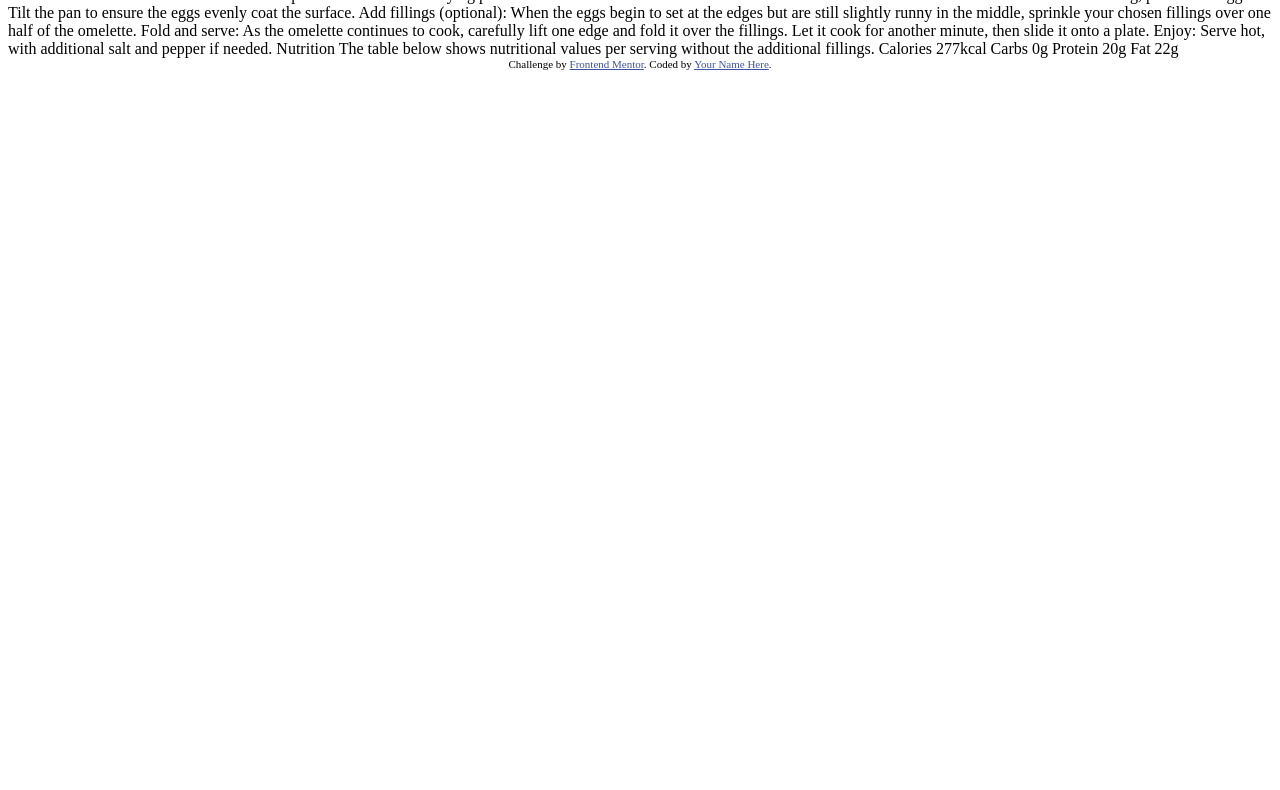
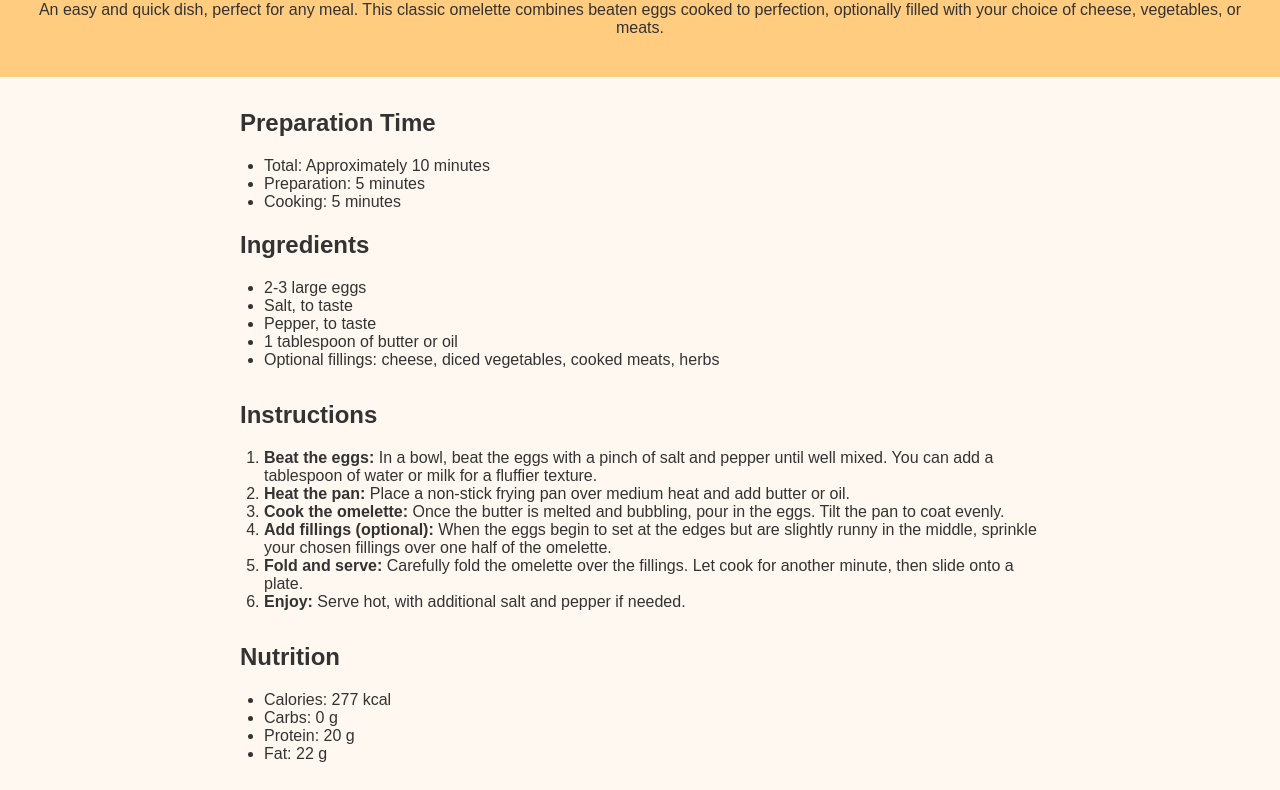
Before and after one commit to landreea03/recipe-page, a plain HTML site: page index.html in a window 1280 px wide. Shown: the part 76-866 px from the top of the page. Before the commit the page ends 800 px from the top, so only its background shows below. Drawn offline with Linux system fonts and the light colour scheme.

Commit message:
Add complete Recipe Page: HTML, CSS, images

```diff
--- a/index.html
+++ b/index.html
@@ -2,76 +2,69 @@
 <html lang="en">
 <head>
   <meta charset="UTF-8">
-  <meta name="viewport" content="width=device-width, initial-scale=1.0"> <!-- displays site properly based on user's device -->
-
-  <link rel="icon" type="image/png" sizes="32x32" href="./assets/images/favicon-32x32.png">
-
-  <title>Frontend Mentor | Recipe page</title>
-
-  <!-- Feel free to remove these styles or customise in your own stylesheet 👍 -->
-  <style>
-    .attribution { font-size: 11px; text-align: center; }
-    .attribution a { color: hsl(228, 45%, 44%); }
-  </style>
+  <meta name="viewport" content="width=device-width, initial-scale=1.0">
+  <title>Simple Omelette Recipe</title>
+  <link rel="stylesheet" href="style.css">
 </head>
 <body>
 
-  Simple Omelette Recipe
+<header>
+  <h1>Simple Omelette Recipe</h1>
+  <p>An easy and quick dish, perfect for any meal. This classic omelette combines beaten eggs cooked to perfection, optionally filled with your choice of cheese, vegetables, or meats.</p>
+</header>
 
-  An easy and quick dish, perfect for any meal. This classic omelette combines beaten eggs cooked
-  to perfection, optionally filled with your choice of cheese, vegetables, or meats.
+<main>
+  <section class="preparation-time">
+    <h2>Preparation Time</h2>
+    <ul>
+      <li>Total: Approximately 10 minutes</li>
+      <li>Preparation: 5 minutes</li>
+      <li>Cooking: 5 minutes</li>
+    </ul>
+  </section>
 
-  Preparation time
+  <section class="ingredients">
+    <h2>Ingredients</h2>
+    <ul>
+      <li>2-3 large eggs</li>
+      <li>Salt, to taste</li>
+      <li>Pepper, to taste</li>
+      <li>1 tablespoon of butter or oil</li>
+      <li>Optional fillings: cheese, diced vegetables, cooked meats, herbs</li>
+    </ul>
+  </section>
 
-  Total: Approximately 10 minutes
-  Preparation: 5 minutes
-  Cooking: 5 minutes
+  <section class="instructions">
+    <h2>Instructions</h2>
+    <ol>
+      <li><strong>Beat the eggs:</strong> In a bowl, beat the eggs with a pinch of salt and pepper until well mixed. You can add a tablespoon of water or milk for a fluffier texture.</li>
+      <li><strong>Heat the pan:</strong> Place a non-stick frying pan over medium heat and add butter or oil.</li>
+      <li><strong>Cook the omelette:</strong> Once the butter is melted and bubbling, pour in the eggs. Tilt the pan to coat evenly.</li>
+      <li><strong>Add fillings (optional):</strong> When the eggs begin to set at the edges but are slightly runny in the middle, sprinkle your chosen fillings over one half of the omelette.</li>
+      <li><strong>Fold and serve:</strong> Carefully fold the omelette over the fillings. Let cook for another minute, then slide onto a plate.</li>
+      <li><strong>Enjoy:</strong> Serve hot, with additional salt and pepper if needed.</li>
+    </ol>
+  </section>
 
-  Ingredients
+  <section class="nutrition">
+    <h2>Nutrition</h2>
+    <ul>
+      <li>Calories: 277 kcal</li>
+      <li>Carbs: 0 g</li>
+      <li>Protein: 20 g</li>
+      <li>Fat: 22 g</li>
+    </ul>
+  </section>
+  <figure>
+    <img src="assets/omelette.jpg" alt="A simple omelette on a plate">
+    <figcaption>Delicious Simple Omelette</figcaption>
+  </figure>
 
-  2-3 large eggs
-  Salt, to taste
-  Pepper, to taste
-  1 tablespoon of butter or oil
-  Optional fillings: cheese, diced vegetables, cooked meats, herbs
+</main>
 
-  Instructions
+<footer>
+  <p>Created by Andreea Lila</p>
+</footer>
 
-  Beat the eggs: In a bowl, beat the eggs with a pinch of salt and pepper until they are well mixed.
-  You can add a tablespoon of water or milk for a fluffier texture.
-
-  Heat the pan: Place a non-stick frying pan over medium heat and add butter or oil.
-
-  Cook the omelette: Once the butter is melted and bubbling, pour in the eggs. Tilt the pan to ensure
-  the eggs evenly coat the surface.
-
-  Add fillings (optional): When the eggs begin to set at the edges but are still slightly runny in the
-  middle, sprinkle your chosen fillings over one half of the omelette.
-
-  Fold and serve: As the omelette continues to cook, carefully lift one edge and fold it over the
-  fillings. Let it cook for another minute, then slide it onto a plate.
-
-  Enjoy: Serve hot, with additional salt and pepper if needed.
-
-  Nutrition
-
-  The table below shows nutritional values per serving without the additional fillings.
-
-  Calories
-  277kcal
-
-  Carbs
-  0g
-
-  Protein
-  20g
-
-  Fat
-  22g
-
-  <div class="attribution">
-    Challenge by <a href="https://www.frontendmentor.io?ref=challenge" target="_blank">Frontend Mentor</a>.
-    Coded by <a href="#">Your Name Here</a>.
-  </div>
 </body>
 </html>
--- /dev/null
+++ b/style.css
@@ -0,0 +1,49 @@
+body {
+    font-family: Arial, sans-serif;
+    margin: 0;
+    padding: 0;
+    background-color: #fff8f0;
+    color: #333;
+  }
+
+  header {
+    background-color: #ffcc80;
+    text-align: center;
+    padding: 1.5rem;
+  }
+
+  h1 {
+    margin: 0;
+  }
+
+  main {
+    max-width: 800px;
+    margin: 2rem auto;
+    padding: 0 1rem;
+  }
+
+  .ingredients, .instructions {
+    margin-bottom: 2rem;
+  }
+
+  ul, ol {
+    padding-left: 1.5rem;
+  }
+
+  figure {
+    text-align: center;
+    margin: 2rem 0;
+  }
+
+  figure img {
+    max-width: 100%;
+    height: auto;
+    border-radius: 8px;
+  }
+
+  footer {
+    text-align: center;
+    padding: 1rem;
+    background-color: #eee;
+    margin-top: 2rem;
+  }
```
Also changed, not shown: assets/omelette.jpg (added), 1 other file.
